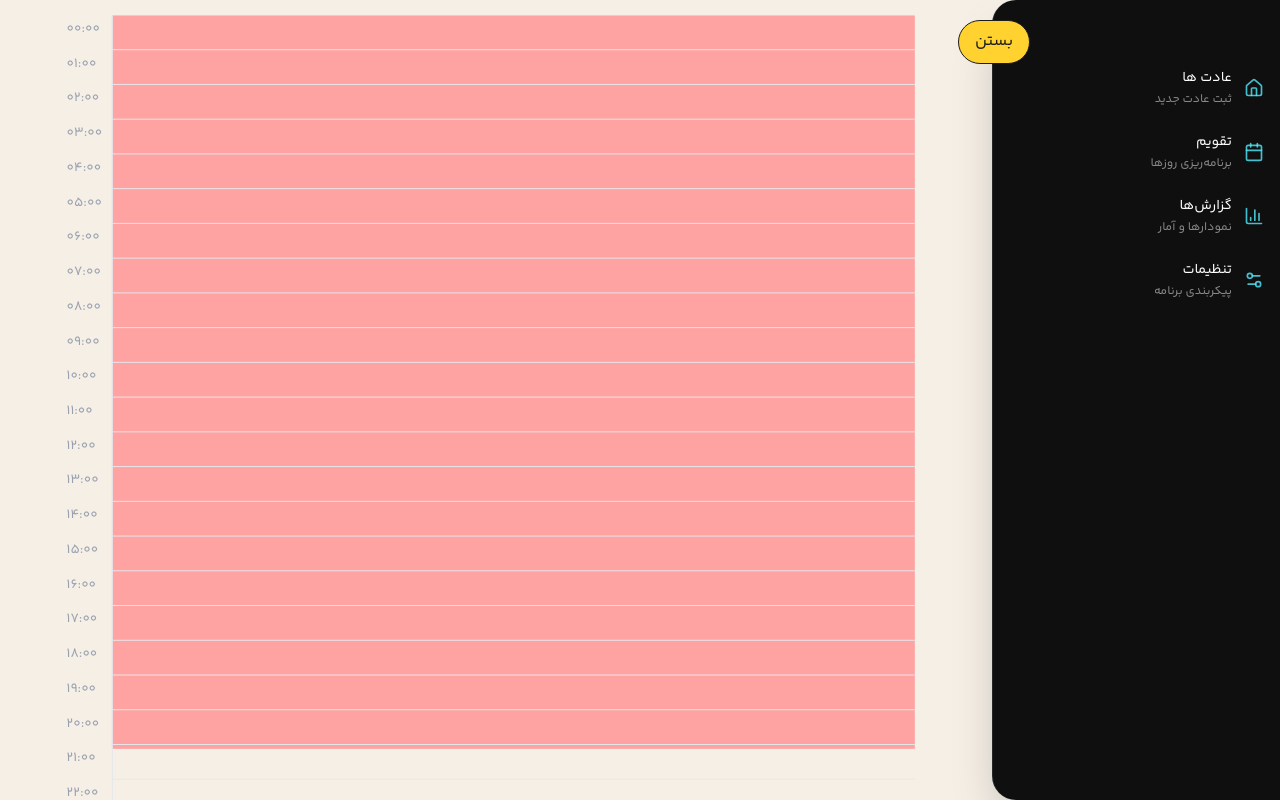
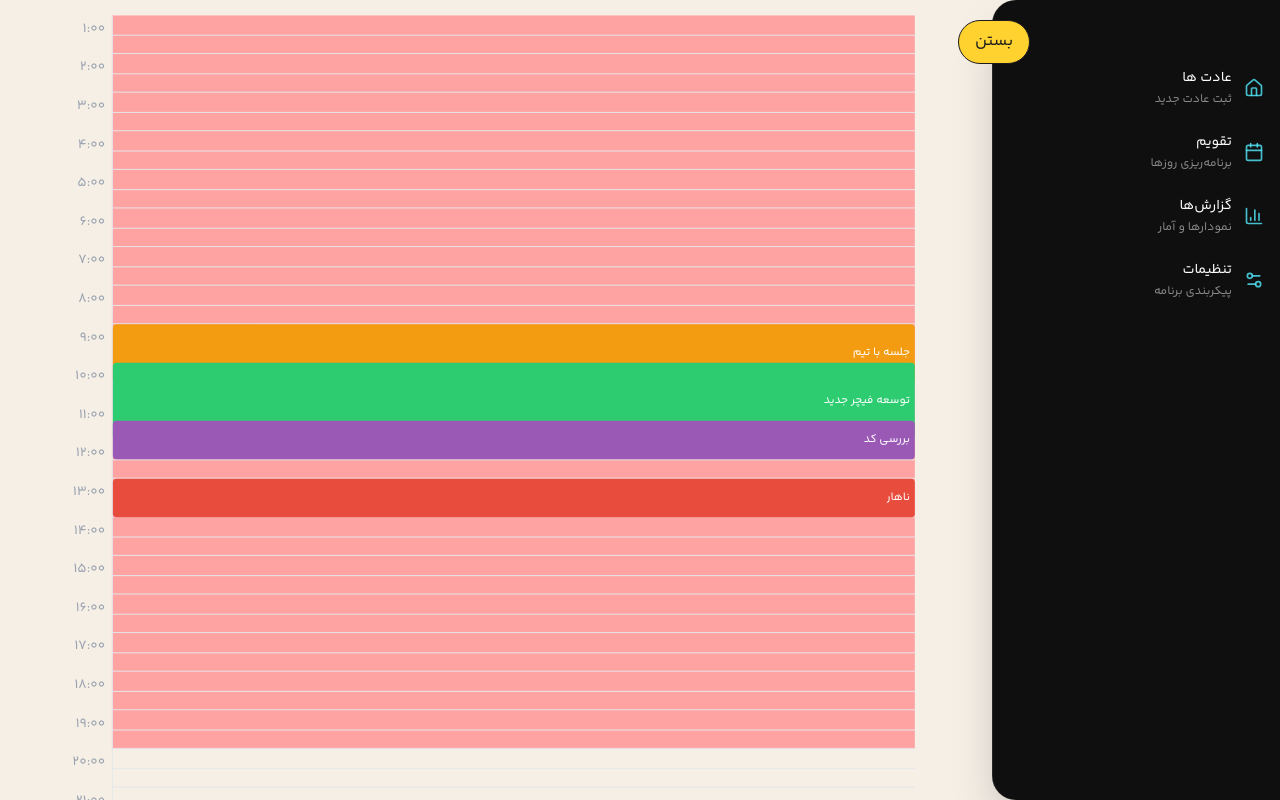
Before and after one commit to MobinaLalani/MyCalendar, a Next.js app: page /DaySheet in a window 1280 px wide. Built offline with nearby package versions, Linux system fonts and the light colour scheme.

Commit message:
add task to  calendar

```diff
--- a/src/features/daySheet/components/timeline/HourRow.tsx
+++ b/src/features/daySheet/components/timeline/HourRow.tsx
@@ -2,17 +2,26 @@ import React from "react";
 
 interface HourRowProps {
   hour: string;
+  height: number;
 }
 
-const HourRow: React.FC<HourRowProps> = ({ hour }) => {
+const HourRow: React.FC<HourRowProps> = ({ hour, height }) => {
   return (
     <div
-      className="relative h-9 border-b border-gray-200"
-      style={{ minHeight: "30px" }}
+      className="relative flex items-center w-full border-b border-gray-200"
+      style={{
+        minHeight: `${height}px`,
+        height: `${height}px`,
+      }}
     >
-      <span className="absolute -left-12 top-1 text-gray-400 text-sm">
+      <span className="absolute -left-12 top-1 text-gray-400 text-sm w-10 text-right">
         {hour}
       </span>
+
+      <div
+        className="absolute inset-x-0 border-b border-gray-200"
+        style={{ top: "50%" }}
+      />
     </div>
   );
 };
--- /dev/null
+++ b/src/features/daySheet/components/timeline/Task.tsx
@@ -0,0 +1,97 @@
+import React from "react";
+
+interface TaskData {
+  id: string;
+  title: string;
+  startTime: string; // به فرمت "HH:MM" مانند "10:30"
+  endTime: string; // به فرمت "HH:MM" مانند "12:00"
+  color?: string; // برای رنگ بندی اختیاری
+}
+
+interface TaskProps {
+  task: TaskData;
+  startHour: number;
+  hourHeightPx: number;
+  pixelsPerMinute: number;
+  // برای مدیریت تسک های همپوشان (اختیاری)
+  left?: number;
+  width?: number;
+}
+
+const Task: React.FC<TaskProps> = ({
+  task,
+  startHour,
+  hourHeightPx,
+  pixelsPerMinute,
+  left = 0, // موقعیت افقی پیش فرض
+  width = "100%", // عرض پیش فرض
+}) => {
+  const { title, startTime, endTime, color } = task;
+
+  // تابع کمکی برای تبدیل زمان "HH:MM" به دقیقه کل از midnight
+  const timeToMinutes = (timeStr: string): number => {
+    const [hours, minutes] = timeStr.split(":").map(Number);
+    return hours * 60 + minutes;
+  };
+
+  // محاسبه کل دقایق از midnight برای زمان شروع و پایان تسک
+  const startMinutes = timeToMinutes(startTime);
+  const endMinutes = timeToMinutes(endTime);
+
+  // محاسبه کل دقایق از midnight برای ساعت شروع گرید
+  // این محاسبه به ما کمک می کند موقعیت تسک را نسبت به شروع گرید تنظیم کنیم
+  const gridStartMinutes = startHour * 60;
+
+  // محاسبه موقعیت عمودی (top) تسک
+  // 1. دقیقه تسک نسبت به شروع گرید: startMinutes - gridStartMinutes
+  // 2. تبدیل این دقایق به پیکسل با ضرب در pixelsPerMinute
+  const topPosition = (startMinutes - gridStartMinutes) * pixelsPerMinute;
+
+  // محاسبه ارتفاع (height) تسک بر حسب پیکسل
+  const durationMinutes = endMinutes - startMinutes;
+  const taskHeight = durationMinutes * pixelsPerMinute;
+
+  // اطمینان از اینکه ارتفاع تسک صفر یا منفی نباشد
+  const finalTaskHeight = Math.max(taskHeight, 1); // حداقل ۱ پیکسل ارتفاع
+
+  // محاسبه موقعیت افقی (left) و عرض (width) اگر نیاز باشد
+  // فرض میکنیم این مقادیر به صورت props پاس داده شده اند
+  // اگر نه، می توانید اینجا منطق چیدمان تسک های همپوشان را پیاده سازی کنید
+
+  // استایل برای نمایش تسک
+  const taskStyle: React.CSSProperties = {
+    position: "absolute",
+    top: `${topPosition}px`,
+    height: `${finalTaskHeight}px`,
+    left: `${typeof left === "number" ? left : 0}px`, // اگر left عددی بود از آن استفاده کن
+    width: typeof width === "string" ? width : `${width}px`, // اگر width رشته بود (مانند '100%') از آن استفاده کن
+    backgroundColor: color || "#3498db", // رنگ پیش فرض آبی
+    color: "white",
+    borderRadius: "4px",
+    padding: "5px",
+    boxSizing: "border-box", // برای اینکه padding و border داخل عرض و ارتفاع حساب شوند
+    overflow: "hidden",
+    whiteSpace: "nowrap",
+    textOverflow: "ellipsis",
+    display: "flex",
+    alignItems: "center",
+    fontSize: "12px",
+    zIndex: 1, // برای اطمینان از دیده شدن روی خطوط گرید
+  };
+
+  return (
+    <div
+      className="task-item"
+      style={taskStyle}
+      title={`${title} (${startTime} - ${endTime})`} // نمایش زمان در hover
+    >
+      <span className="truncate">{title}</span>
+      {/* می توانید زمان را هم نمایش دهید اگر جا باشد */}
+      {/* <span className="ml-auto text-xs opacity-70">
+        {startTime} - {endTime}
+      </span> */}
+    </div>
+  );
+};
+
+export default Task;
--- a/src/features/daySheet/components/timeline/TimeGrid.tsx
+++ b/src/features/daySheet/components/timeline/TimeGrid.tsx
@@ -1,22 +1,115 @@
 import React from "react";
-import { generateHours } from "../../utils/generate-hours";
+// فرض می‌کنیم generateHours همچنان یک آرایه از رشته‌های ساعت برمی‌گرداند
+// import { generateHours } from "../../utils/generate-hours";
+import Task from "./Task";
+
 import HourRow from "./HourRow";
-
 interface TimeGridProps {
   children?: React.ReactNode;
+  // تعداد کل ساعت‌ها برای نمایش در گرید
+  totalHoursToShow?: number;
+  // ارتفاع هر ساعت به پیکسل
+  hourHeightPx?: number;
+  // ساعت شروع گرید (مثلا 8 برای 8 صبح)
+  startHour?: number;
 }
 
-const TimeGrid: React.FC<TimeGridProps> = ({ children }) => {
-  const hours = generateHours();
+// یک تابع نمونه برای generateHours اگر از قبل ندارید
+const generateHours = (start = 8, end = 20): string[] => {
+  const hours = [];
+  for (let i = start; i < end; i++) {
+    hours.push(`${i}:00`);
+  }
+  return hours;
+};
 
-  return (
-    <div className="relative flex flex-col w-full border-l border-gray-200">
-      {hours.map((hour) => (
-        <HourRow key={hour} hour={hour} />
-      ))}
-      {children}
-    </div>
-  );
+const TimeGrid: React.FC<TimeGridProps> = ({
+  children,
+  totalHoursToShow = 24, // پیش‌فرض: نمایش 12 ساعت
+  hourHeightPx = 40, // پیش‌فرض: هر ساعت 50 پیکسل ارتفاع دارد
+  startHour = 1, // پیش‌فرض: از ساعت 8 صبح شروع می‌شود
+}) => {
+  // ساعت‌هایی که باید نمایش داده شوند را تولید می‌کنیم
+  const hours = generateHours(startHour, startHour + totalHoursToShow);
+
+  // محاسبه کل ارتفاع گرید بر اساس تعداد ساعت‌ها و ارتفاع هر ساعت
+  const totalGridHeight = totalHoursToShow * hourHeightPx;
+
+  // محاسبه پیکسل بر دقیقه برای استفاده در محاسبه موقعیت تسک‌ها
+  const pixelsPerMinute = hourHeightPx / 60;
+
+  // اینجا می‌توانید این مقادیر را به Context یا prop های عمیق‌تر پاس دهید
+  // تا کامپوننت‌های تسک به راحتی به آن‌ها دسترسی داشته باشند.
+  // برای سادگی، در اینجا فقط لاگ می‌کنیم.
+  console.log(`Total Grid Height: ${totalGridHeight}px`);
+  console.log(`Pixels Per Hour: ${hourHeightPx}px`);
+  console.log(`Pixels Per Minute: ${pixelsPerMinute}px`);
+  console.log(`Hours displayed: ${hours.join(", ")}`);
+  interface TaskData {
+    id: string;
+    title: string;
+    startTime: string; // به فرمت "HH:MM" مانند "10:30"
+    endTime: string; // به فرمت "HH:MM" مانند "12:00"
+    color:string
+    // سایر پراپرتی‌ها
+  }
+
+const tasks: TaskData[] = [
+  {
+    id: "t1",
+    title: "جلسه با تیم",
+    startTime: "09:00",
+    endTime: "10:30",
+    color: "#f39c12",
+  },
+  {
+    id: "t2",
+    title: "توسعه فیچر جدید",
+    startTime: "10:00",
+    endTime: "12:00",
+    color: "#2ecc71",
+  },
+  {
+    id: "t3",
+    title: "بررسی کد",
+    startTime: "11:30",
+    endTime: "12:30",
+    color: "#9b59b6",
+  },
+  {
+    id: "t4",
+    title: "ناهار",
+    startTime: "13:00",
+    endTime: "14:00",
+    color: "#e74c3c",
+  },
+];
+return (
+  <div
+    className="relative flex flex-col w-full border-l border-gray-200"
+    style={{ height: `${totalGridHeight}px` }}
+  >
+    {hours.map((hour, index) => (
+      <HourRow key={hour} hour={hour} height={hourHeightPx}  />
+    ))}
+
+    {/* رندر کردن تسک ها */}
+    {tasks.map((task) => (
+      <Task
+        key={task.id}
+        task={task}
+        startHour={startHour}
+        hourHeightPx={hourHeightPx}
+        pixelsPerMinute={pixelsPerMinute}
+        // اگر منطق چیدمان تسک های همپوشان را پیاده سازی کردید،
+        // left و width را اینجا محاسبه و پاس دهید.
+        // به عنوان مثال:
+        // left={calculateTaskLeft(task, tasks, ...) }
+        // width={calculateTaskWidth(task, tasks, ...)}
+      />
+    ))}
+  </div>
+);
 };
 
 export default TimeGrid;
```
